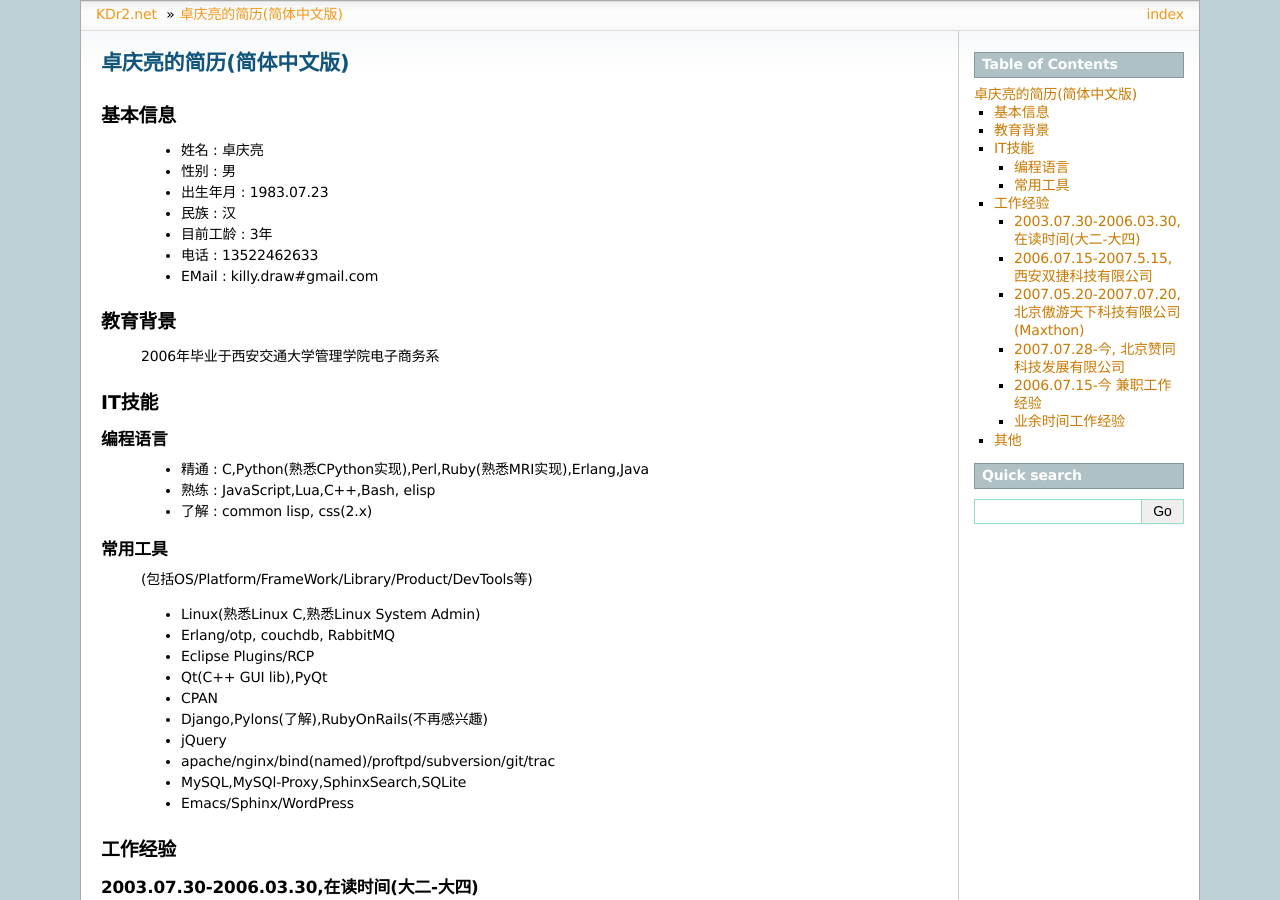
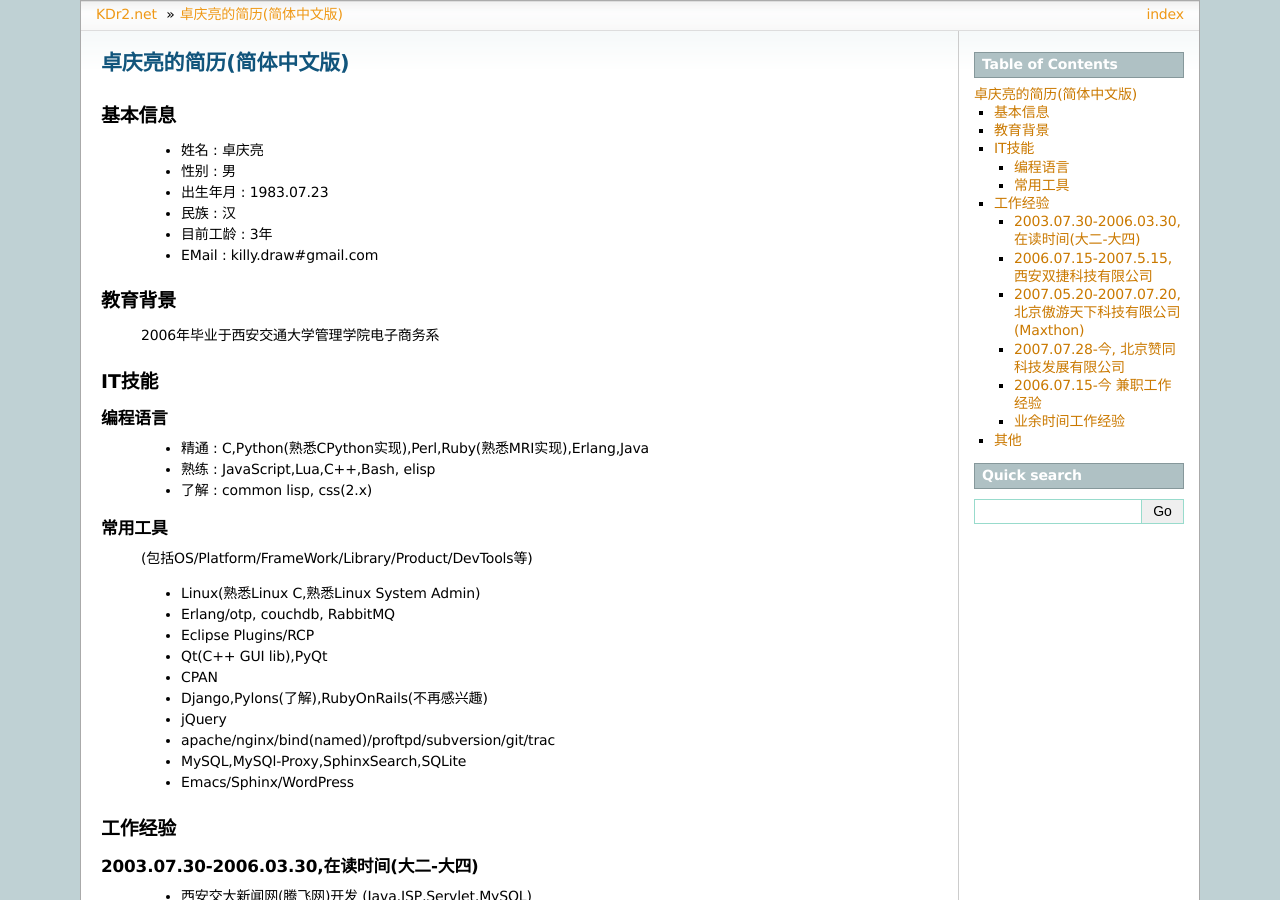
Before and after one commit to KDr2/kdr2.net, a Sphinx documentation site: the page built from source/resume_zh_cn.rst, in a window 1280 px wide and 900 px high. Built offline with Sphinx 7.4.7, drawn with Linux system fonts in a browser that asks for light colours.

Commit message:
remove my phone No.

```diff
--- a/source/resume_zh_cn.rst
+++ b/source/resume_zh_cn.rst
@@ -13,7 +13,6 @@
  * 出生年月 : 1983.07.23
  * 民族 : 汉
  * 目前工龄 : 3年
- * 电话 : 13522462633
  * EMail : killy.draw#gmail.com
 
 教育背景
```
